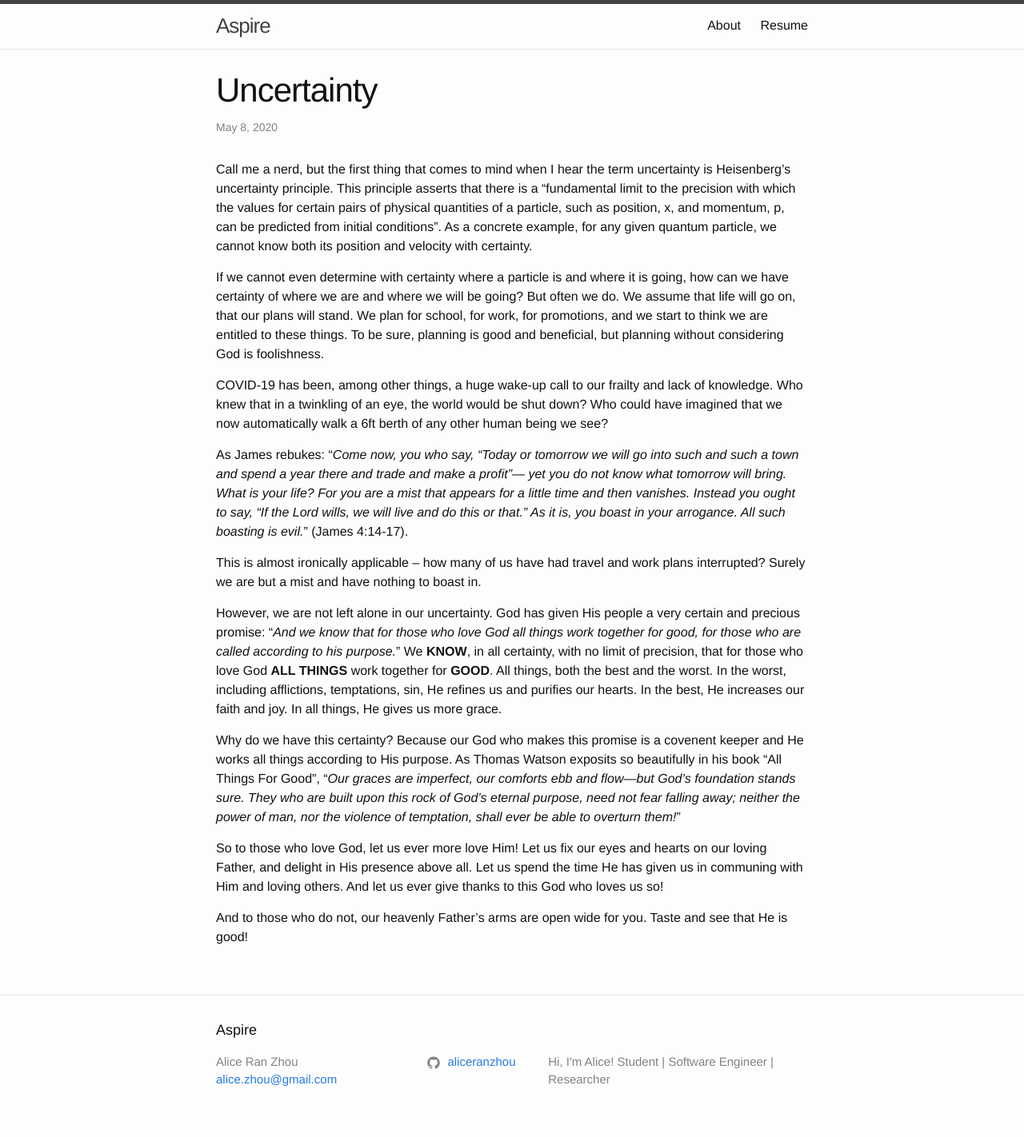
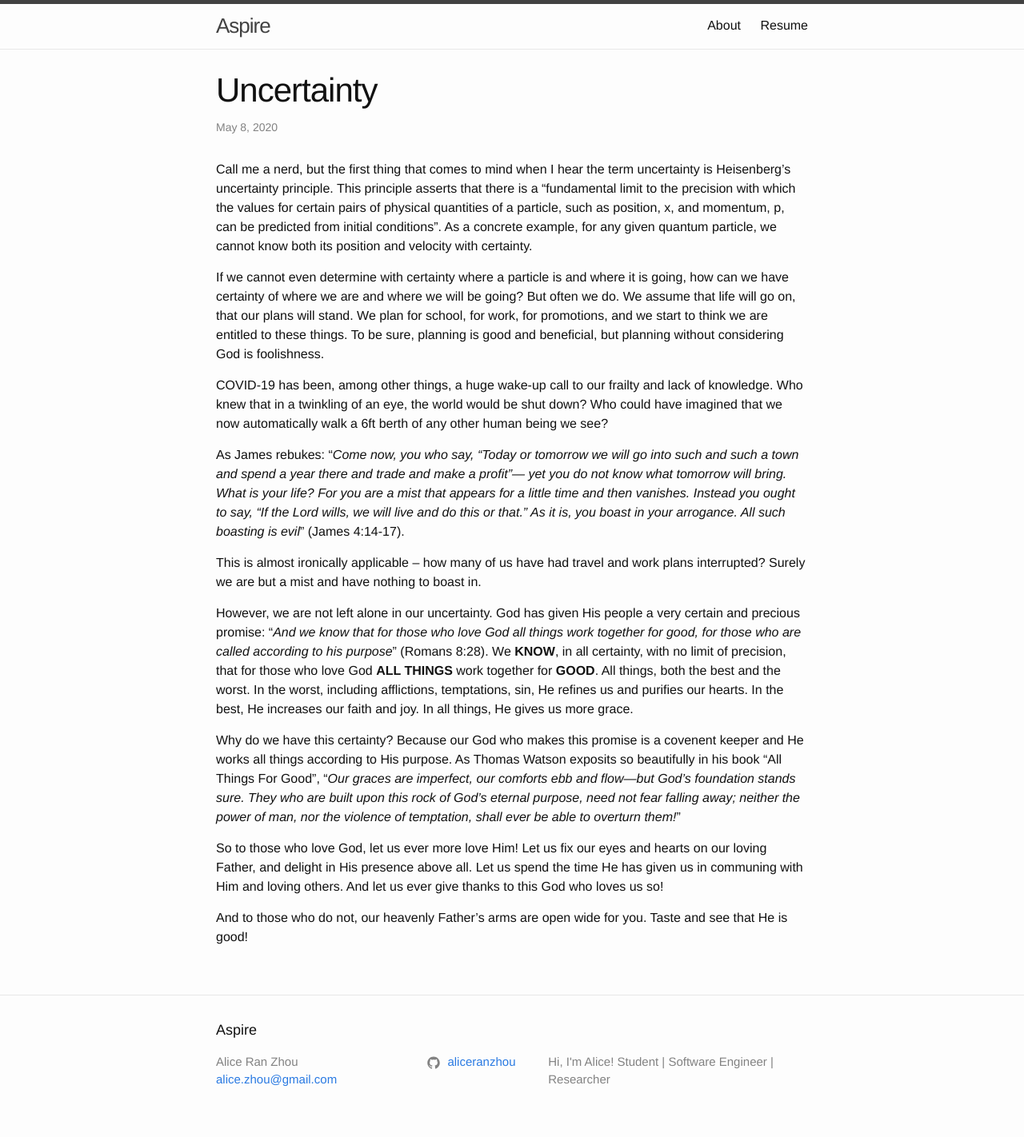
Before and after one commit to aliceranzhou/aliceranzhou.github.io, a Jekyll site: the page built from _posts/2020-05-18-uncertainty.md, in a window 1280 px wide. Shown: the whole page at 80% size. Built offline with Jekyll 4.4.1, drawn with Linux system fonts in a browser that asks for light colours.

Commit message:
add Romans 8:28 reference

```diff
--- a/_posts/2020-05-18-uncertainty.md
+++ b/_posts/2020-05-18-uncertainty.md
@@ -10,11 +10,11 @@ If we cannot even determine with certainty where a particle is and where it is g
 
 COVID-19 has been, among other things, a huge wake-up call to our frailty and lack of knowledge. Who knew that in a twinkling of an eye, the world would be shut down? Who could have imagined that we now automatically walk a 6ft berth of any other human being we see?
 
-As James rebukes: "_Come now, you who say, "Today or tomorrow we will go into such and such a town and spend a year there and trade and make a profit"— yet you do not know what tomorrow will bring. What is your life? For you are a mist that appears for a little time and then vanishes. Instead you ought to say, "If the Lord wills, we will live and do this or that." As it is, you boast in your arrogance. All such boasting is evil._" (James 4:14-17).
+As James rebukes: "_Come now, you who say, "Today or tomorrow we will go into such and such a town and spend a year there and trade and make a profit"— yet you do not know what tomorrow will bring. What is your life? For you are a mist that appears for a little time and then vanishes. Instead you ought to say, "If the Lord wills, we will live and do this or that." As it is, you boast in your arrogance. All such boasting is evil_" (James 4:14-17).
 
 This is almost ironically applicable -- how many of us have had travel and work plans interrupted? Surely we are but a mist and have nothing to boast in.
 
-However, we are not left alone in our uncertainty. God has given His people a very certain and precious promise: "_And we know that for those who love God all things work together for good, for those who are called according to his purpose._" We **KNOW**, in all certainty, with no limit of precision, that for those who love God **ALL THINGS** work together for **GOOD**. All things, both the best and the worst. In the worst, including afflictions, temptations, sin, He refines us and purifies our hearts. In the best, He increases our faith and joy. In all things, He gives us more grace.
+However, we are not left alone in our uncertainty. God has given His people a very certain and precious promise: "_And we know that for those who love God all things work together for good, for those who are called according to his purpose_" (Romans 8:28). We **KNOW**, in all certainty, with no limit of precision, that for those who love God **ALL THINGS** work together for **GOOD**. All things, both the best and the worst. In the worst, including afflictions, temptations, sin, He refines us and purifies our hearts. In the best, He increases our faith and joy. In all things, He gives us more grace.
 
 Why do we have this certainty? Because our God who makes this promise is a covenent keeper and He works all things according to His purpose. As Thomas Watson exposits so beautifully in his book "All Things For Good", "_Our graces are imperfect, our comforts ebb and flow—but God's foundation stands sure. They who are built upon this rock of God's eternal purpose, need not fear falling away; neither the power of man, nor the violence of temptation, shall ever be able to overturn them!_"
 
```
